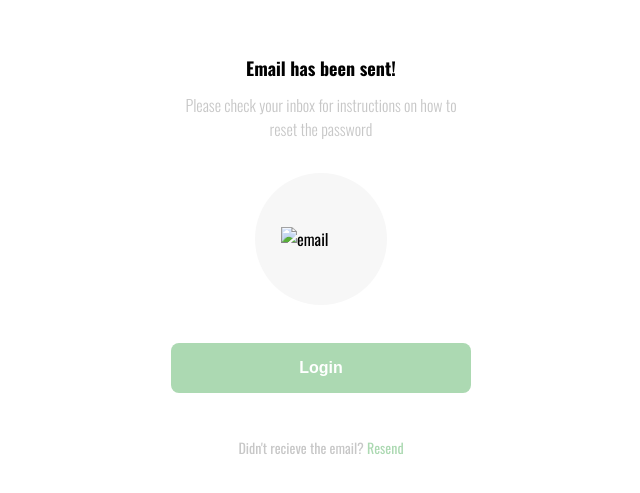
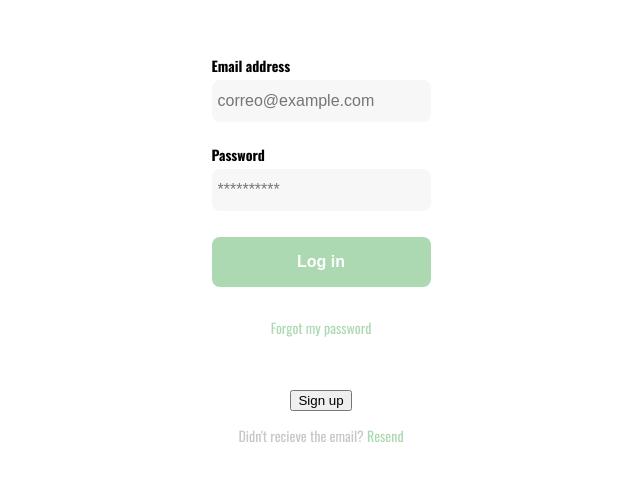
Before and after one commit to felipecoll/frontendExample1, a plain HTML site: page src/pages/emailSent.html in a window 1280 px wide. Shown: the part 143-636 px from the top of the page, without its empty margins (319-959 px from the left). Drawn offline with nearby package versions, Linux system fonts and the light colour scheme.

Commit message:
Login form terminado con su css

```diff
--- a/main.css
+++ b/main.css
@@ -114,10 +114,38 @@ body {
     height: 50px;
 }
 
+.secondary-bottom {
+    .primary-button {
+        background-color: var(--white);
+        border-radius: 8px;
+        border: 1px solid var(--hospital-green);
+        color: var(--hospital-green);
+        width: 100%;
+        cursor: pointer;
+        font-size: var(--md);
+        font-weight: bold;
+        height: 50px;
+    }
+}
+
 .login-button {
     margin-top: 14px;
     margin-bottom: 30px;
 }
+
+.form a {
+    color: var(--hospital-green);
+    font-size: var(--sm);
+    text-align: center;
+    text-decoration: none;
+    margin-bottom: 52px;
+}
+
+.input-email {
+    margin-bottom: 22px;
+}
+
+
 
 @media (max-width: 640px) {
     .logo {
--- a/src/pages/emailSent.html
+++ b/src/pages/emailSent.html
@@ -11,16 +11,21 @@
     <div class="login">
         <div class="form-container">
             <img src="/assets/logos/logo-prueba.png" alt="logo" class="logo">
-            <h1 class="title">Email has been sent!</h1>
-            <p class="subtitle">
-                Please check your inbox for instructions on
-                how to reset the password
-            </p>
 
-            <div class="email-image">
-                <img src="" alt="email"/>
-            </div>
-            <button class="primary-button login-button">Login</button>
+           <form action="/" class="form">
+                <labek for="email" class="label">Email address</labek>
+                <input type="text" id="email" placeholder="correo@example.com"
+                class="input input-email">
+
+                <labek for="password" class="label">Password</labek>
+                <input type="password" id="password" placeholder="**********"
+                class="input input-password">
+
+                <input type="submit" value="Log in" class="primary-button login-button">
+                <a href="/">Forgot my password</a>
+           </form>
+
+           <button class="secondary-button signup-button">Sign up</button>
 
             <p class="resend">
                 <span>Didn't recieve the email?
```
